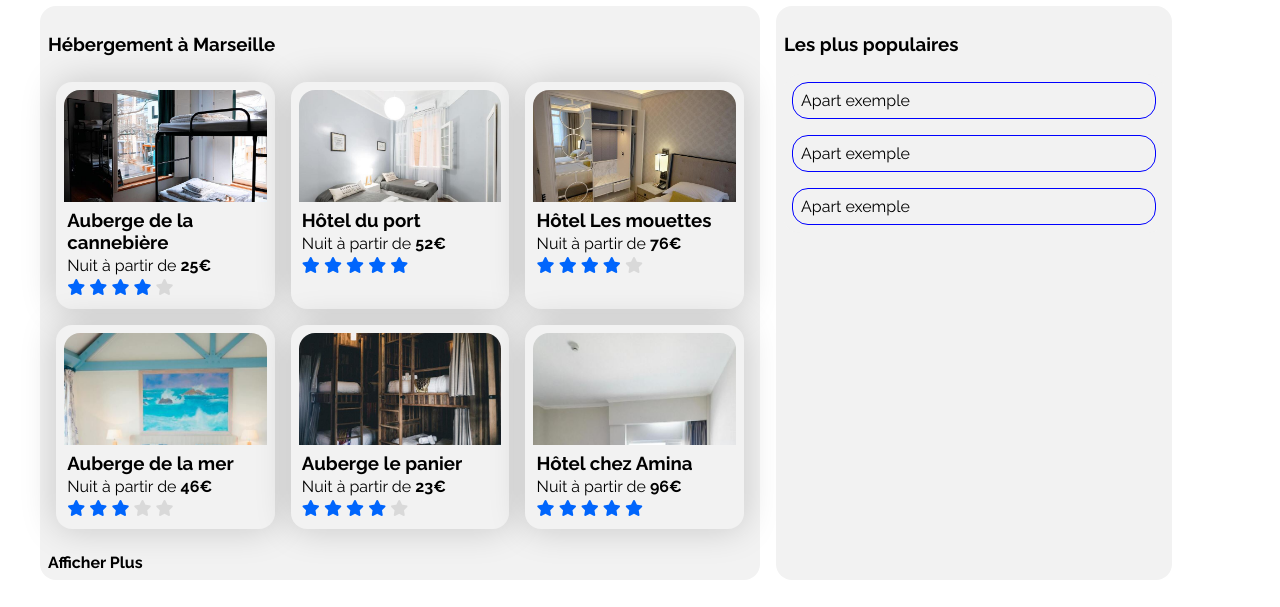
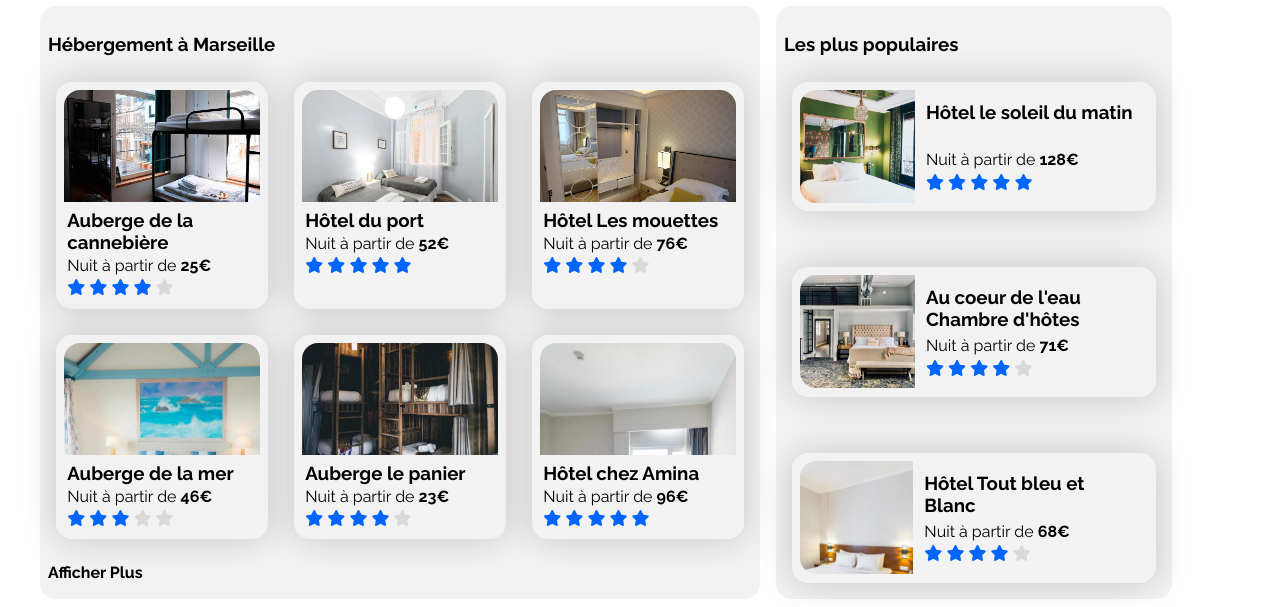
Before and after one commit to Asta212/Booki, a plain HTML site: page booki.html in a window 1280 px wide. Shown: the part 362-969 px from the top of the page. Drawn offline with Linux system fonts and the light colour scheme.

Commit message:
ajustement section Apartments (Hébergements-Populaires)
Signed-off-by: Amine <laaboudi.212@gmail.com>

```diff
--- a/booki.css
+++ b/booki.css
@@ -201,7 +201,7 @@ nav a:hover {
 .city-apartments-list {
   display: flex;
   flex-wrap: wrap;
-  gap: 16px;
+  gap: 26px;
   justify-content: space-around;
   margin-bottom: 16px;
 }
@@ -213,12 +213,8 @@ nav a:hover {
 .apartment-list .popular-flex {
   display: flex;
   flex-direction: column;
-  gap: 16px;
+  gap: 56px;
   flex-wrap: wrap;
-}
-
-.apartment-list .popular-flex div {
-  border: 1px solid blue;
 }
 
 .apartment-list h3 {
@@ -254,3 +250,25 @@ margin: 3.2px;
 .grey {
   color: var(--darkgrey);
 }
+
+/*POPULAR CARD*/
+.popular-card.apartment-card img {
+  height: 113px;
+  width: 33%;
+  border-radius: 16px 0 0 16px;
+}
+
+.popular-description {
+  /*flex-basis: 100%;*/
+  display: flex;
+  flex-direction: column;
+}
+
+.popular-card {
+  display: flex;
+  min-width: 240px;
+}
+
+.popular-card .stars {
+  margin-top: auto;
+}
--- a/booki.html
+++ b/booki.html
@@ -1,15 +1,13 @@
 <!DOCTYPE html>
 <html lang="FR">
+
 <head>
   <meta charset="UTF-8" />
   <link rel="stylesheet" type="text/css" href="booki.css" />
   <link rel="stylesheet" type="text/css" href="tablette.css" />
   <meta http-equiv="X-UA-Compatible" content="IE=edge" />
   <meta name="viewport" content="width=device-width, initial-scale=1.0" />
-    <script
-      src="https://kit.fontawesome.com/59d3a4b52c.js"
-      crossorigin="anonymous"
-    ></script>
+  <script src="https://kit.fontawesome.com/59d3a4b52c.js" crossorigin="anonymous"></script>
   <title>booki</title>
 </head>
 
@@ -32,12 +30,7 @@
     <!--SEARCH-->
     <div class="search-form">
       <span><i class="fa-solid fa-location-dot"></i></span>
-        <input
-          class="searchBar"
-          type="text"
-          placeholder="Marseille, France"
-          size="25"
-        />
+      <input class="searchBar" type="text" placeholder="Marseille, France" size="25" />
       <button>
         <span class="search-texte">Rechercher</span>
         <i class="fa-search fas" aria-hidden="true"></i>
@@ -77,10 +70,7 @@
         <h3>Hébergement à Marseille</h3>
         <div class="city-apartments-list">
           <div class="apartment-card">
-              <img
-                src="images\hebergements\4_small\marcus-loke-WQJvWU_HZFo-unsplash.jpg"
-                alt="cannebière"
-              />
+            <img src="images\hebergements\4_small\marcus-loke-WQJvWU_HZFo-unsplash.jpg" alt="cannebière" />
             <h3>Auberge de la cannebière</h3>
             <p>Nuit à partir de <b>25€</b></p>
             <p class="stars">
@@ -92,10 +82,7 @@
             </p>
           </div>
           <div class="apartment-card">
-              <img
-                src="images\hebergements\4_small\fred-kleber-gTbaxaVLvsg-unsplash.jpg"
-                alt="cannebière"
-              />
+            <img src="images\hebergements\4_small\fred-kleber-gTbaxaVLvsg-unsplash.jpg" alt="cannebière" />
             <h3>Hôtel du port</h3>
             <p>Nuit à partir de <b>52€</b></p>
             <p class="stars">
@@ -107,10 +94,7 @@
             </p>
           </div>
           <div class="apartment-card">
-              <img
-                src="images\hebergements\4_small\reisetopia-B8WIgxA_PFU-unsplash.jpg"
-                alt="cannebière"
-              />
+            <img src="images\hebergements\4_small\reisetopia-B8WIgxA_PFU-unsplash.jpg" alt="cannebière" />
             <h3>Hôtel Les mouettes</h3>
             <p>Nuit à partir de <b>76€</b></p>
             <p class="stars">
@@ -122,10 +106,7 @@
             </p>
           </div>
           <div class="apartment-card">
-              <img
-                src="images\hebergements\4_small\annie-spratt-Eg1qcIitAuA-unsplash.jpg"
-                alt="cannebière"
-              />
+            <img src="images\hebergements\4_small\annie-spratt-Eg1qcIitAuA-unsplash.jpg" alt="cannebière" />
             <h3>Auberge de la mer</h3>
             <p>Nuit à partir de <b>46€</b></p>
             <p class="stars">
@@ -137,10 +118,7 @@
             </p>
           </div>
           <div class="apartment-card">
-              <img
-                src="images\hebergements\4_small\nicate-lee-kT-ZyaiwBe0-unsplash.jpg"
-                alt="cannebière"
-              />
+            <img src="images\hebergements\4_small\nicate-lee-kT-ZyaiwBe0-unsplash.jpg" alt="cannebière" />
             <h3>Auberge le panier</h3>
             <p>Nuit à partir de <b>23€</b></p>
             <p class="stars">
@@ -152,10 +130,7 @@
             </p>
           </div>
           <div class="apartment-card">
-              <img
-                src="images\hebergements\4_small\febrian-zakaria-M6S1WvfW68A-unsplash.jpg"
-                alt="cannebière"
-              />
+            <img src="images\hebergements\4_small\febrian-zakaria-M6S1WvfW68A-unsplash.jpg" alt="cannebière" />
             <h3>Hôtel chez Amina</h3>
             <p>Nuit à partir de <b>96€</b></p>
             <p class="stars">
@@ -169,15 +144,68 @@
         </div>
         <a href="#">Afficher Plus</a>
       </div>
+
       <div class="popular">
         <h3>Les plus populaires</h3>
         <div class="popular-flex">
-            <div>Apart exemple</div>
-            <div>Apart exemple</div>
-            <div>Apart exemple</div>
+          <div class="popular-card apartment-card">
+            <img src="images\hebergements\4_small\emile-guillemot-Bj_rcSC5XfE-unsplash.jpg"
+             alt="Soleil du matin" />
+            <div class="popular-description">
+              <h3>Hôtel le soleil du matin</h3>
+              <p>Nuit à partir de <b>128€</b></p>
+              <p class="stars">
+                <i class="fas fa-star blue"></i>
+                <i class="fas fa-star blue"></i>
+                <i class="fas fa-star blue"></i>
+                <i class="fas fa-star blue"></i>
+                <i class="fas fa-star blue"></i>
+              </p>
             </div>
           </div>
+
+          <div class="popular-card apartment-card">
+            <img src="images\hebergements\4_small\aw-creative-VGs8z60yT2c-unsplash.jpg"
+             alt="Au coeur de l'eau" />
+            <div class="popular-description">
+              <h3>Au coeur de l'eau Chambre d'hôtes</h3>
+              <p>Nuit à partir de <b>71€</b></p>
+              <p class="stars">
+                <i class="fas fa-star blue"></i>
+                <i class="fas fa-star blue"></i>
+                <i class="fas fa-star blue"></i>
+                <i class="fas fa-star blue"></i>
+                <i class="fas fa-star grey"></i>
+              </p>
+            </div>
+          </div>
+
+          <div class="popular-card apartment-card">
+            <img src="images\hebergements\4_small\febrian-zakaria-sjvU0THccQA-unsplash.jpg"
+             alt="bleu et Blanc" />
+            <div class="popular-description">
+              <h3>Hôtel Tout bleu et Blanc</h3>
+              <p>Nuit à partir de <b>68€</b></p>
+              <p class="stars">
+                <i class="fas fa-star blue"></i>
+                <i class="fas fa-star blue"></i>
+                <i class="fas fa-star blue"></i>
+                <i class="fas fa-star blue"></i>
+                <i class="fas fa-star grey"></i>
+              </p>
+            </div>
+          </div>
+
+        </div>
+
+      </div>
+
+      </div>
+
     </section>
+
   </main>
+
 </body>
+
 </html>
```
Lines whose indentation alone changed are shown as unchanged.
